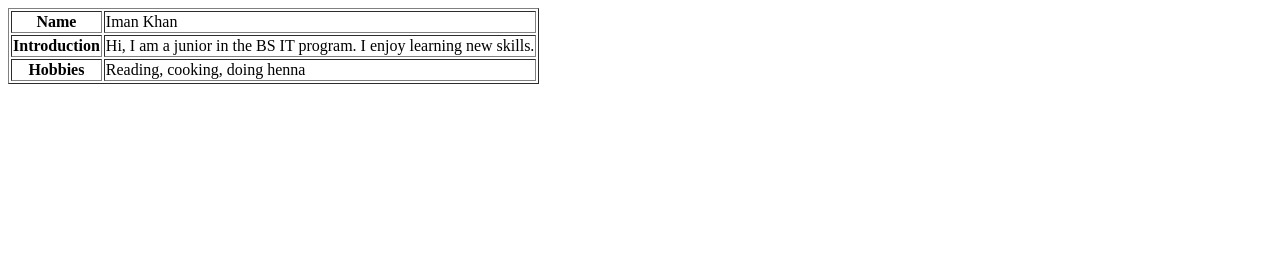
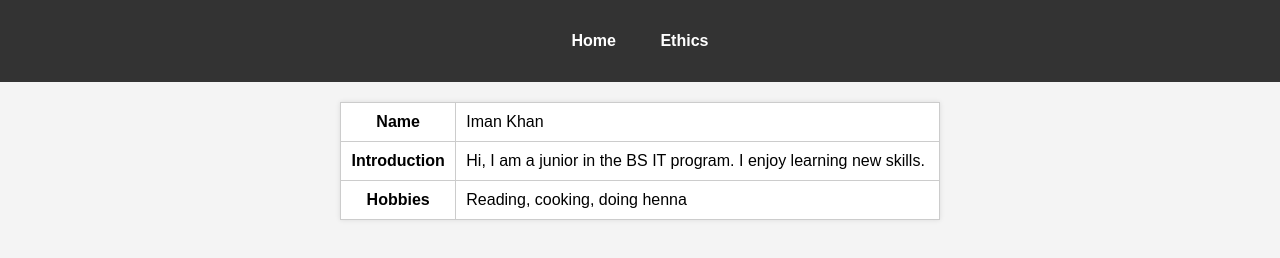
Before and after one commit to ikhan-30/ikhan-30.github.io, a plain HTML site: page index.html in a window 1280 px wide. Drawn offline with Linux system fonts and the light colour scheme.

Commit message:
Add files via upload

```diff
--- a/index.html
+++ b/index.html
@@ -1,7 +1,22 @@
 <!DOCTYPE html>
-<html>
-  <body>
-    <table border="1">
+<html lang="en">
+<head>
+  <meta charset="UTF-8">
+  <title>Iman Khan</title>
+  <link rel="stylesheet" href="styles.css">
+</head>
+<body>
+  <header>
+    <nav>
+      <ul>
+        <li><a href="index.html">Home</a></li>
+        <li><a href="ethics.html">Ethics</a></li>
+      </ul>
+    </nav>
+  </header>
+
+  <main>
+    <table>
       <tr>
         <th>Name</th>
         <td>Iman Khan</td>
@@ -15,5 +30,6 @@
         <td>Reading, cooking, doing henna</td>
       </tr>
     </table>
-  </body>
+  </main>
+</body>
 </html>
--- /dev/null
+++ b/styles.css
@@ -0,0 +1,47 @@
+body {
+    font-family: Arial, sans-serif;
+    margin: 0;
+    padding: 0;
+    background: #f4f4f4;
+  }
+
+  header {
+    background-color: #333;
+    color: #fff;
+    padding: 1em 0;
+  }
+
+  nav ul {
+    list-style: none;
+    text-align: center;
+    padding: 0;
+  }
+
+  nav ul li {
+    display: inline;
+    margin: 0 20px;
+  }
+
+  nav ul li a {
+    color: #fff;
+    text-decoration: none;
+    font-weight: bold;
+  }
+
+  main {
+    padding: 20px;
+  }
+
+  table {
+    width: 100%;
+    max-width: 600px;
+    margin: 0 auto;
+    border-collapse: collapse;
+    background: #fff;
+    box-shadow: 0 0 5px rgba(0,0,0,0.1);
+  }
+
+  th, td {
+    padding: 10px;
+    border: 1px solid #ccc;
+  }
```
Also changed, not shown: ethics.html (added, +43 -0 lines).
